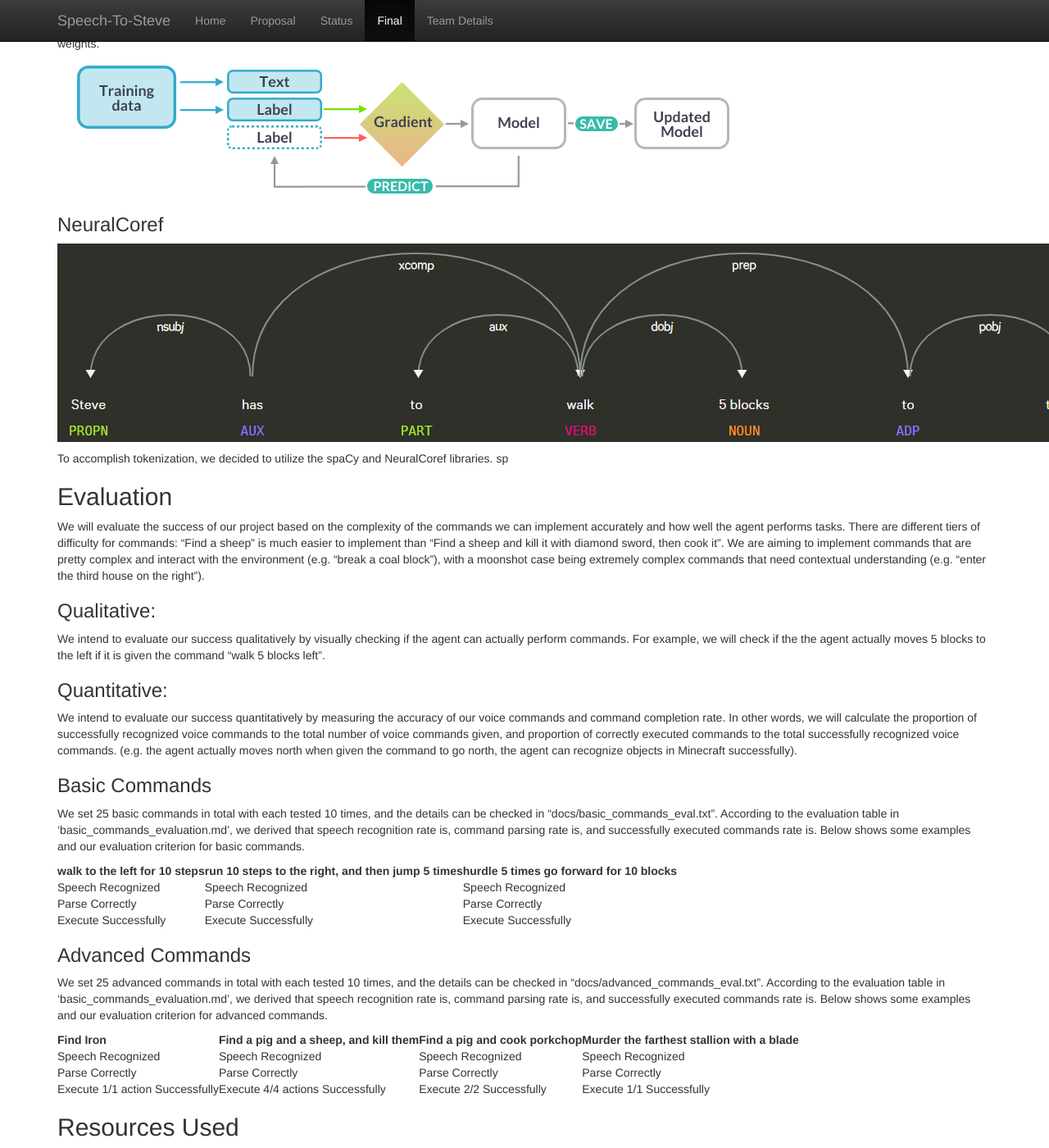
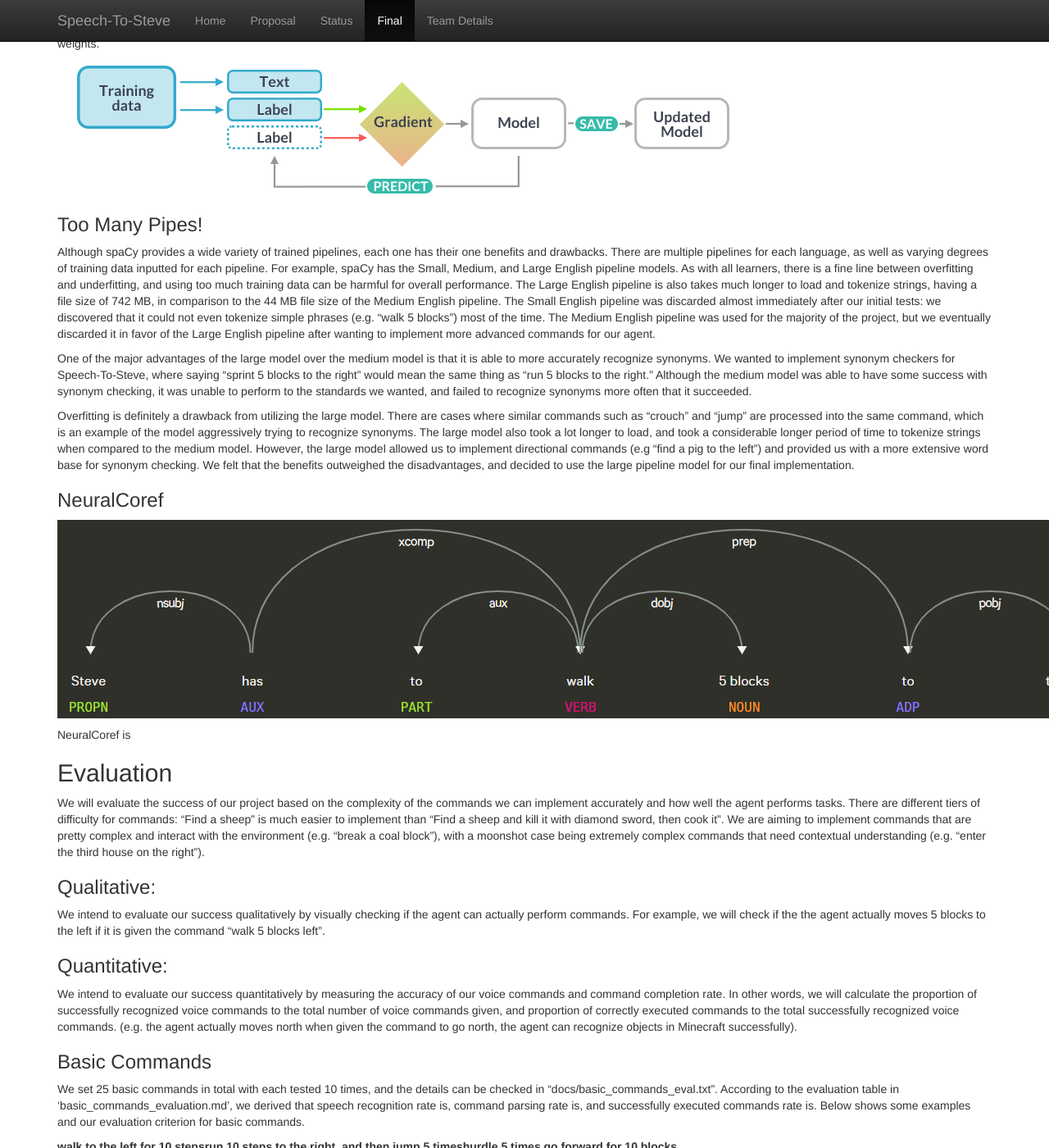
Before and after one commit to geeeeeeeeew/CS-175-Team-Direction-, a Jekyll site: the page built from docs/final.md, in a window 1280 px wide and 1400 px high, scrolled down 3008 px. Shown: the whole window at 82% size. Built offline with Jekyll 4.4.1, drawn with Linux system fonts in a browser that asks for light colours.

Commit message:
Update final.md

```diff
--- a/docs/final.md
+++ b/docs/final.md
@@ -52,10 +52,18 @@ Once we feed the string into the pipeline, spaCy will parse the string into toke
 
 <img src="pipetrain.png" alt="Visualization of spaCy pipeline training" class="inline"/>
 
+### Too Many Pipes!
+
+Although spaCy provides a wide variety of trained pipelines, each one has their one benefits and drawbacks. There are multiple pipelines for each language, as well as varying degrees of training data inputted for each pipeline. For example, spaCy has the Small, Medium, and Large English pipeline models. As with all learners, there is a fine line between overfitting and underfitting, and using too much training data can be harmful for overall performance. The Large English pipeline is also takes much longer to load and tokenize strings, having a file size of 742 MB, in comparison to the 44 MB file size of the Medium English pipeline. The Small English pipeline was discarded almost immediately after our initial tests: we discovered that it could not even tokenize simple phrases (e.g. "walk 5 blocks") most of the time. The Medium English pipeline was used for the majority of the project, but we eventually discarded it in favor of the Large English pipeline after wanting to implement more advanced commands for our agent.
+
+One of the major advantages of the large model over the medium model is that it is able to more accurately recognize synonyms. We wanted to implement synonym checkers for Speech-To-Steve, where saying "sprint 5 blocks to the right" would mean the same thing as "run 5 blocks to the right." Although the medium model was able to have some success with synonym checking, it was unable to perform to the standards we wanted, and failed to recognize synonyms more often that it succeeded.
+
+Overfitting is definitely a drawback from utilizing the large model. There are cases where similar commands such as "crouch" and "jump" are processed into the same command, which is an example of the model aggressively trying to recognize synonyms. The large model also took a lot longer to load, and took a considerable longer period of time to tokenize strings when compared to the medium model. However, the large model allowed us to implement directional commands (e.g "find a pig to the left") and provided us with a more extensive word base for synonym checking. We felt that the benefits outweighed the disadvantages, and decided to use the large pipeline model for our final implementation.
+
 ### NeuralCoref
 <img src="displacy.PNG" alt="Visualization of NeuralCoref" class="inline"/>
 
-To accomplish tokenization, we decided to utilize the spaCy and NeuralCoref libraries. sp
+NeuralCoref is
 
 ## Evaluation
 We will evaluate the success of our project based on the complexity of the commands we can implement accurately and how well the agent performs tasks. There are different tiers of difficulty for commands: “Find a sheep” is much easier to implement than “Find a sheep and kill it with diamond sword, then cook it”. We are aiming to implement commands that are pretty complex and interact with the environment (e.g. “break a coal block”), with a moonshot case being extremely complex commands that need contextual understanding (e.g. “enter the third house on the right”).
```
